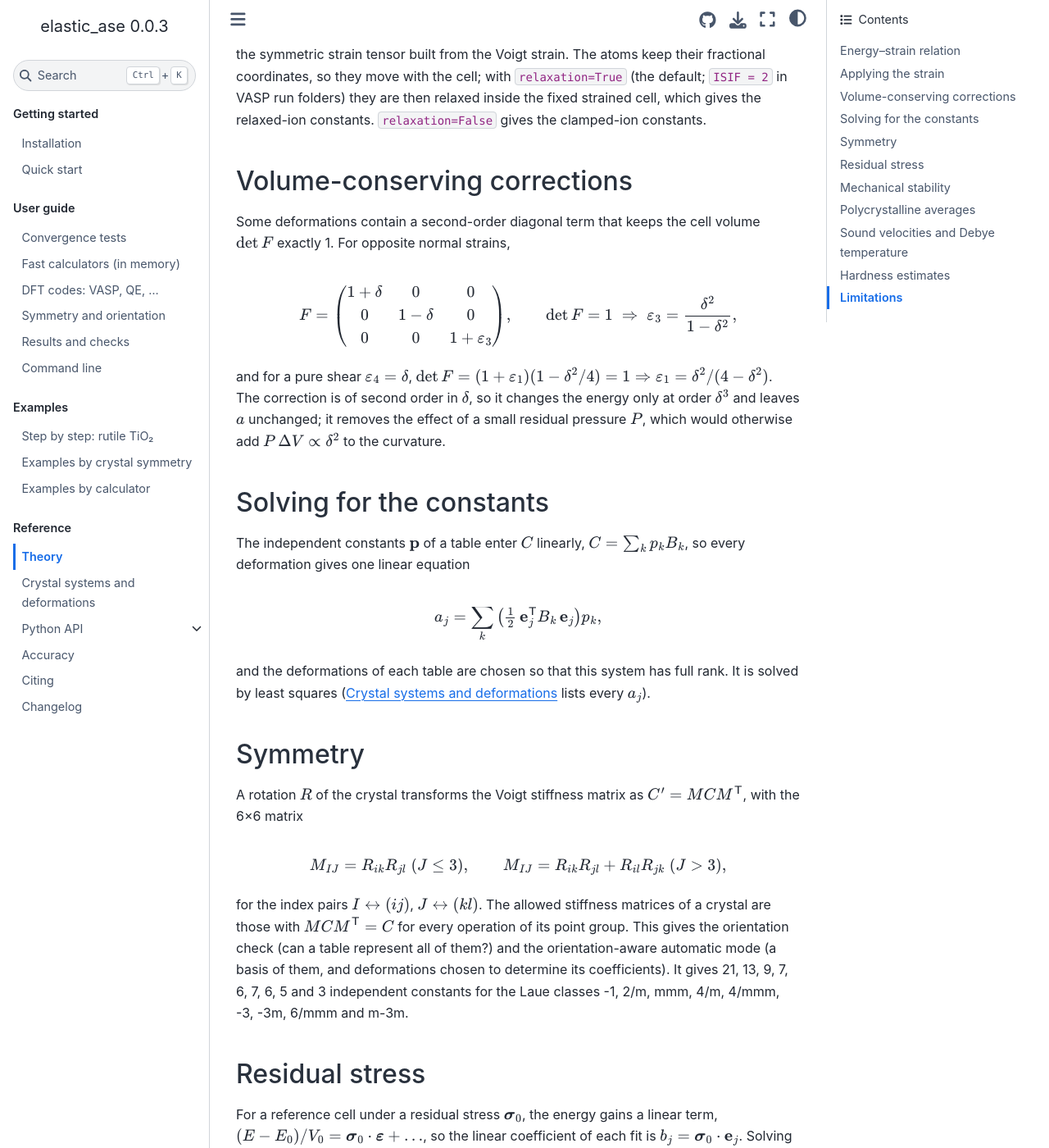
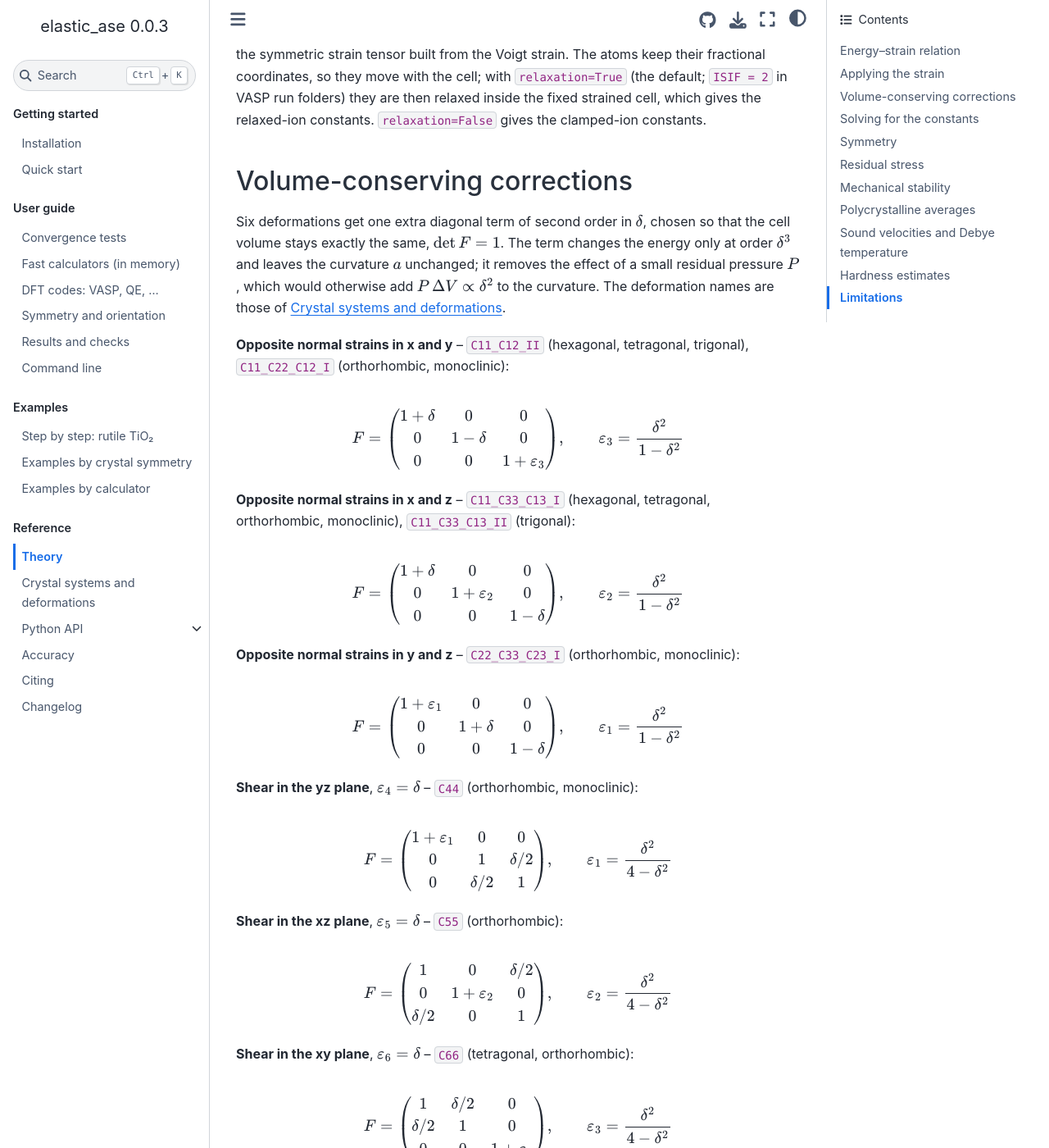
Before and after one commit to prnvrvs/elastic_ase, a Sphinx documentation site: the page built from docs/theory.rst, in a window 1280 px wide and 1400 px high, scrolled down 951 px. Shown: the whole window at 82% size. Built offline with Sphinx 7.4.7 and the Sphinx Book theme 1.1.4, drawn with Linux system fonts in a browser that asks for light colours; some of the changed text lies outside the part shown.

Commit message:
Docs: one matrix per volume-conserving deformation; relaxation wording
- Theory: the six deformations with a volume-conserving term each get
  their own F matrix, with the deformation name and the tables using it.
- Quickstart: the report shows the real "Atom relaxation: on" line for
  the 4-atom cubic cell.
- Relaxation note: drop the 1-atom/fcc remark.

Co-Authored-By: Claude Opus 5.5 <noreply@anthropic.com>

```diff
--- a/docs/changelog.rst
+++ b/docs/changelog.rst
@@ -8,7 +8,7 @@ Changelog
   with BFGS, giving the relaxed-ion constants; ``relaxation=False`` keeps them fixed
   (clamped-ion). Before, the atoms were relaxed only when an ``optimizer`` was passed, so
   multi-atom cells gave clamped-ion constants by default. ``optimizer=`` still chooses the
-  optimizer. 1-atom cells are not affected. The report shows the setting ("Atom relaxation");
+  optimizer. Results of fcc and bcc metals do not change (symmetry keeps their atoms in place). The report shows the setting ("Atom relaxation");
   the command line has ``--no-relaxation`` and ``--fmax``.
 * Fixed: an unconverged QE run whose output ASE cannot read was reported with
   ASE's read error; it is now reported as "SCF not converged" (the convergence check runs
--- a/docs/examples/step_by_step.rst
+++ b/docs/examples/step_by_step.rst
@@ -72,8 +72,7 @@ cell generally move to new positions (internal relaxation – the oxygen atoms h
 the atoms of diamond Si or hcp Mg under shear). elastic_ase therefore relaxes the atoms inside
 every strained cell (``relaxation=True``, the default; BFGS until the forces are below
 ``fmax``) and gives the *relaxed-ion* constants, the ones that compare with experiment. With
-``relaxation=False`` the atoms keep their scaled positions (*clamped-ion* constants). In a
-1-atom cell (fcc, bcc metals) the forces stay zero under strain, so the relaxation is skipped.
+``relaxation=False`` the atoms keep their scaled positions (*clamped-ion* constants).
 
 Step 4 – Calculate
 ------------------
--- a/docs/guide/calculators.rst
+++ b/docs/guide/calculators.rst
@@ -111,8 +111,6 @@ Two typical changes:
 
        * The relaxation uses forces, so the calculator must provide them (energy-only
          calculators need ``relaxation=False``).
-       * In a 1-atom cell (fcc, bcc metals) the forces stay zero under strain, so the
-         relaxation is skipped and costs nothing.
        * To keep some atoms in place, fix them with ``atoms.set_constraint(FixAtoms(...))``
          before creating ``ElasticConstants``; the relaxation leaves them where they are.
    * - ``optimizer``
--- a/docs/quickstart.rst
+++ b/docs/quickstart.rst
@@ -37,7 +37,7 @@ Output on the screen
    Strain values          : [-0.01, -0.005, 0.0, 0.005, 0.01]
    Deformation modes      : 3
    Calculations           : 13 (including the unstrained cell)
-   Atom relaxation        : not needed (1 atom)
+   Atom relaxation        : on (BFGS, fmax = 0.001 eV/Å; relaxed-ion constants)
    ----------------------------------------------------------------------
      Mode C11_C12_I          -> Coeff =      20.43 GPa  (R² = 1.000000)
      Mode C11_C12_II         -> Coeff =     178.23 GPa  (R² = 0.999954)
--- a/docs/theory.rst
+++ b/docs/theory.rst
@@ -54,21 +54,63 @@ relaxed-ion constants. ``relaxation=False`` gives the clamped-ion constants.
 Volume-conserving corrections
 -----------------------------
 
-Some deformations contain a second-order diagonal term that keeps the cell volume
-:math:`\det F` exactly 1. For opposite normal strains,
+Six deformations get one extra diagonal term of second order in :math:`\delta`, chosen so that
+the cell volume stays exactly the same, :math:`\det F = 1`. The term changes the energy only
+at order :math:`\delta^3` and leaves the curvature :math:`a` unchanged; it removes the effect
+of a small residual pressure :math:`P`, which would otherwise add
+:math:`P\,\Delta V \propto \delta^2` to the curvature. The deformation names are those of
+:doc:`guide/systems`.
+
+**Opposite normal strains in x and y** – ``C11_C12_II`` (hexagonal, tetragonal, trigonal),
+``C11_C22_C12_I`` (orthorhombic, monoclinic):
 
 .. math::
 
    F = \begin{pmatrix} 1+\delta & 0 & 0 \\ 0 & 1-\delta & 0 \\ 0 & 0 & 1+\varepsilon_3 \end{pmatrix},
-   \qquad
-   \det F = 1 \;\Rightarrow\; \varepsilon_3 = \frac{\delta^2}{1-\delta^2},
+   \qquad \varepsilon_3 = \frac{\delta^2}{1-\delta^2}
 
-and for a pure shear :math:`\varepsilon_4 = \delta`,
-:math:`\det F = (1+\varepsilon_1)(1 - \delta^2/4) = 1 \Rightarrow \varepsilon_1 = \delta^2/(4-\delta^2)`.
-The correction is of second order in :math:`\delta`, so it changes the energy only at order
-:math:`\delta^3` and leaves :math:`a` unchanged; it removes the effect of a small residual
-pressure :math:`P`, which would otherwise add :math:`P\,\Delta V \propto \delta^2` to the
-curvature.
+**Opposite normal strains in x and z** – ``C11_C33_C13_I`` (hexagonal, tetragonal,
+orthorhombic, monoclinic), ``C11_C33_C13_II`` (trigonal):
+
+.. math::
+
+   F = \begin{pmatrix} 1+\delta & 0 & 0 \\ 0 & 1+\varepsilon_2 & 0 \\ 0 & 0 & 1-\delta \end{pmatrix},
+   \qquad \varepsilon_2 = \frac{\delta^2}{1-\delta^2}
+
+**Opposite normal strains in y and z** – ``C22_C33_C23_I`` (orthorhombic, monoclinic):
+
+.. math::
+
+   F = \begin{pmatrix} 1+\varepsilon_1 & 0 & 0 \\ 0 & 1+\delta & 0 \\ 0 & 0 & 1-\delta \end{pmatrix},
+   \qquad \varepsilon_1 = \frac{\delta^2}{1-\delta^2}
+
+**Shear in the yz plane**, :math:`\varepsilon_4 = \delta` – ``C44`` (orthorhombic,
+monoclinic):
+
+.. math::
+
+   F = \begin{pmatrix} 1+\varepsilon_1 & 0 & 0 \\ 0 & 1 & \delta/2 \\ 0 & \delta/2 & 1 \end{pmatrix},
+   \qquad \varepsilon_1 = \frac{\delta^2}{4-\delta^2}
+
+**Shear in the xz plane**, :math:`\varepsilon_5 = \delta` – ``C55`` (orthorhombic):
+
+.. math::
+
+   F = \begin{pmatrix} 1 & 0 & \delta/2 \\ 0 & 1+\varepsilon_2 & 0 \\ \delta/2 & 0 & 1 \end{pmatrix},
+   \qquad \varepsilon_2 = \frac{\delta^2}{4-\delta^2}
+
+**Shear in the xy plane**, :math:`\varepsilon_6 = \delta` – ``C66`` (tetragonal,
+orthorhombic):
+
+.. math::
+
+   F = \begin{pmatrix} 1 & \delta/2 & 0 \\ \delta/2 & 1 & 0 \\ 0 & 0 & 1+\varepsilon_3 \end{pmatrix},
+   \qquad \varepsilon_3 = \frac{\delta^2}{4-\delta^2}
+
+In each case :math:`\det F = 1`: for the normal strains
+:math:`(1+\delta)(1-\delta)(1+\varepsilon) = 1`, for the shears
+:math:`(1+\varepsilon)(1-\delta^2/4) = 1`. The other deformations (all of the cubic table,
+for example) have no such term.
 
 Solving for the constants
 -------------------------
```
Also changed, not shown: 1 other file.
